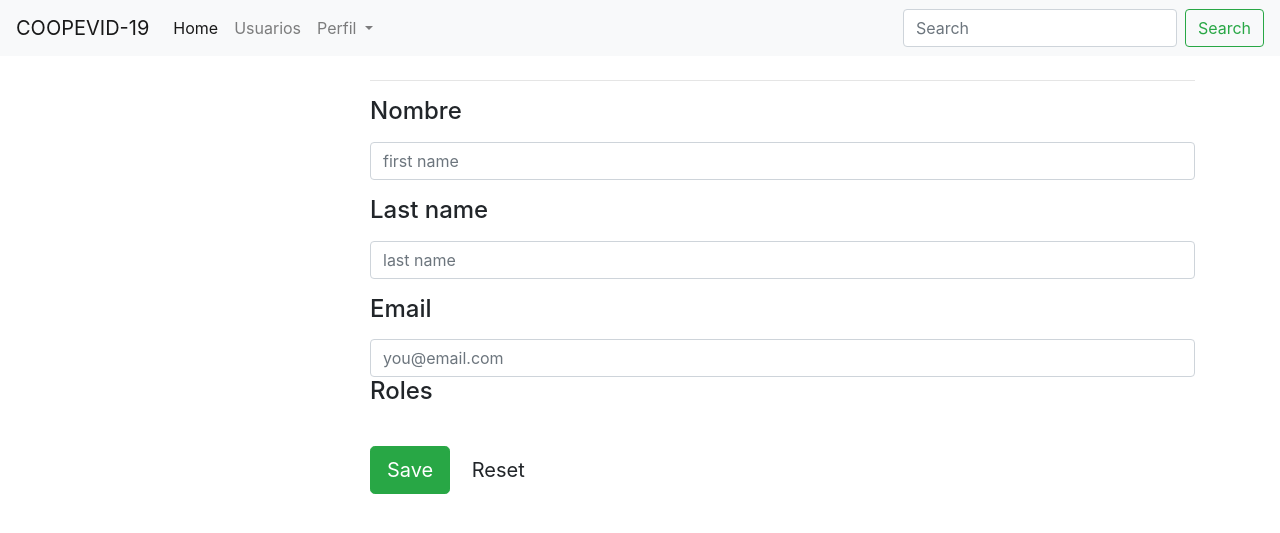
After one commit to Maqui-LP/coopevid-19, a Flask app: template app/templates/user/perfil.html in a window 1280 px wide. The commit adds this page. Shown: the top 533 px of the page. Run offline with Flask 2, Linux system fonts and the light colour scheme; the template is opened without the code that fills it, so the values that code supplies are empty.

Commit message:
vistas login home layout navbar perfil

```diff
--- a/app/__init__.py
+++ b/app/__init__.py
@@ -73,6 +73,7 @@ def create_app(environment="development"):
     app.add_url_rule("/usuarios/delete", "user_delete", user.delete, methods=["POST"])
     app.add_url_rule("/usuarios/update", "user_update", user.update, methods=["POST"])
     app.add_url_rule("/usuarios/editar", "user_edit", user.edit)
+    app.add_url_rule("/usuarios/perfil", "user_perfil", user.perfil)
 
     # Rutas de Roles
     app.add_url_rule("/roles", "roles_index", rol.index)
--- a/app/helpers/granted.py
+++ b/app/helpers/granted.py
@@ -3,6 +3,6 @@ from app.models.user import User
 
 def granted(permiso):
 
-    user = User.query.filter(User.email == session.get("user")).first()
+    user = User.query.filter(User.id == session.get("user")).first()
 
     return permiso in User.getPermisos(user)
--- a/app/resources/auth.py
+++ b/app/resources/auth.py
@@ -21,7 +21,7 @@ def authenticate():
         return redirect(url_for("auth_login"))
 
 
-    session["user"] = user.email
+    session["user"] = user.id
 
     flash("La sesión se inició correctamente.")
 
--- a/app/templates/auth/login.html
+++ b/app/templates/auth/login.html
@@ -4,7 +4,9 @@
   {{ super() }}
 {% endblock %}
 {% block content %}
-  <h1>Iniciar sesión</h1>
+  <div class="row justify-content-center mt-3">
+    <h1 class="text-centerr">Iniciar sesion</h1>
+  </div>
   <div class="container mt-5">
     <div class="row justify-content-center">
         <div class="col-4">
--- a/app/templates/home.html
+++ b/app/templates/home.html
@@ -4,8 +4,9 @@
   {{ super() }}
 {% endblock %}
 {% block content %}
-  <h1>Inicio</h1>
-  <p>Página de inicio de la aplicación</p>
+  <div class="row justify-content-center mt-3">
+    <h1 class="text-centerr">DONACIONES COVID-19</h1>
+  </div>
   <!--
   <a href="{{ url_for('issue_index') }}" class="link">Consultas</a>
   -->
--- a/app/templates/layout.html
+++ b/app/templates/layout.html
@@ -32,5 +32,7 @@
       {% block footer %}
       {% endblock %}
     </div>
+    <script src="https://code.jquery.com/jquery-3.5.1.slim.min.js" integrity="sha384-DfXdz2htPH0lsSSs5nCTpuj/zy4C+OGpamoFVy38MVBnE+IbbVYUew+OrCXaRkfj" crossorigin="anonymous"></script>
+    <script src="https://cdn.jsdelivr.net/npm/bootstrap@4.5.3/dist/js/bootstrap.bundle.min.js" integrity="sha384-ho+j7jyWK8fNQe+A12Hb8AhRq26LrZ/JpcUGGOn+Y7RsweNrtN/tE3MoK7ZeZDyx" crossorigin="anonymous"></script>
   </body>
 </html>
--- a/app/templates/navbar.html
+++ b/app/templates/navbar.html
@@ -1,5 +1,5 @@
 <nav class="navbar navbar-expand-lg navbar-light bg-light">
-    <a class="navbar-brand" href="{{url_for('auth_login')}}">COOPEVID-19</a>
+    <a class="navbar-brand" href="{{url_for('home')}}">COOPEVID-19</a>
     <button class="navbar-toggler" type="button" data-toggle="collapse" data-target="#navbarSupportedContent" aria-controls="navbarSupportedContent" aria-expanded="false" aria-label="Toggle navigation">
       <span class="navbar-toggler-icon"></span>
     </button>
@@ -7,24 +7,21 @@
     <div class="collapse navbar-collapse" id="navbarSupportedContent">
       <ul class="navbar-nav mr-auto">
         <li class="nav-item active">
-          <a class="nav-link"  href="{{url_for('auth_login')}}">Home <span class="sr-only">(current)</span></a>
+          <a class="nav-link"  href="{{url_for('home')}}">Home <span class="sr-only">(current)</span></a>
         </li>
         <li class="nav-item">
-          <a class="nav-link" href="#">Link</a>
+          <a class="nav-link" href="{{url_for('user_index')}}">Usuarios</a>
         </li>
         <li class="nav-item dropdown">
           <a class="nav-link dropdown-toggle" href="#" id="navbarDropdown" role="button" data-toggle="dropdown" aria-haspopup="true" aria-expanded="false">
-            Dropdown
+            Perfil
           </a>
           <div class="dropdown-menu" aria-labelledby="navbarDropdown">
-            <a class="dropdown-item" href="#">Action</a>
-            <a class="dropdown-item" href="#">Another action</a>
+            <a class="dropdown-item" href="{{url_for('user_perfil')}}">Ver Perfil</a>
+            <a class="dropdown-item" href="#">Editar Perfil</a>
             <div class="dropdown-divider"></div>
-            <a class="dropdown-item" href="#">Something else here</a>
+            <a class="dropdown-item" href="#">Cerrar Sesion</a>
           </div>
-        </li>
-        <li class="nav-item">
-          <a class="nav-link disabled" href="#" tabindex="-1" aria-disabled="true">Disabled</a>
         </li>
       </ul>
       <form class="form-inline my-2 my-lg-0">
--- /dev/null
+++ b/app/templates/user/perfil.html
@@ -0,0 +1,67 @@
+{% extends "layout.html" %}
+{% block title %}Home{% endblock %}
+{% block head %}
+  {{ super() }}
+{% endblock %}
+{% block content %}
+<div class="container bootstrap snippet">
+    <div class="row">
+  		<div class="col-sm-10"><h1>{{user.username}}</h1></div>
+    </div>
+    <div class="row">
+  		<div class="col-sm-3"><!--left col-->
+
+          <div class="panel panel-default">
+            <div class="panel-body">
+            	<i class="fa fa-facebook fa-2x"></i> <i class="fa fa-github fa-2x"></i> <i class="fa fa-twitter fa-2x"></i> <i class="fa fa-pinterest fa-2x"></i> <i class="fa fa-google-plus fa-2x"></i>
+            </div>
+          </div>
+
+        </div><!--/col-3-->
+    	<div class="col-sm-9">
+
+          <div class="tab-content">
+            <div class="tab-pane active" id="home">
+                <hr>
+                  <form action="{{ url_for('user_update', user_id=user.id) }}" method="POST"  class="form"  id="registrationForm">
+                      <div class="form-group">
+
+                          <div class="col-xs-6">
+                              <label for="first_name"><h4>Nombre</h4></label>
+                              <input type="text" class="form-control" name="first_name" id="first_name" value="{{user.first_name}}" placeholder="first name" title="enter your first name if any.">
+                          </div>
+                      </div>
+                      <div class="form-group">
+
+                          <div class="col-xs-6">
+                            <label for="last_name"><h4>Last name</h4></label>
+                              <input type="text" class="form-control" value="{{user.last_name}}" name="last_name" id="last_name" placeholder="last name" title="enter your last name if any.">
+                          </div>
+                      </div>
+
+                    <div class="col-xs-6">
+                        <label for="email"><h4>Email</h4></label>
+                            <input type="email" class="form-control" value="{{user.email}}" name="email" id="email" placeholder="you@email.com" title="enter your email.">
+                        </div>
+                    </div>
+                    <div class="col-xs-6">
+                        <label for="roles"><h4>Roles</h4></label>
+                    {% for rol in user.roles %}
+                        <input type="text" class="form-control" value="{{rol.nombre}}"  id="rol" placeholder="roles">
+                    {% endfor %}
+                    </div>
+                      <div class="form-group">
+                           <div class="col-xs-12">
+                                <br>
+                              	<button  href="{{ url_for('user_perfil') }}"  class="btn btn-lg btn-success" type="submit"><i class="glyphicon glyphicon-ok-sign"></i> Save</button>
+                               	<button class="btn btn-lg" type="reset"><i class="glyphicon glyphicon-repeat"></i> Reset</button>
+                            </div>
+                      </div>
+              	</form>
+
+              </div><!--/tab-pane-->
+          </div><!--/tab-content-->
+
+        </div><!--/col-9-->
+    </div><!--/row-->
+{% endblock %}
```
Also changed, not shown: app/models/user.py (+4 -4 lines), app/resources/user.py (+14 -4 lines).
